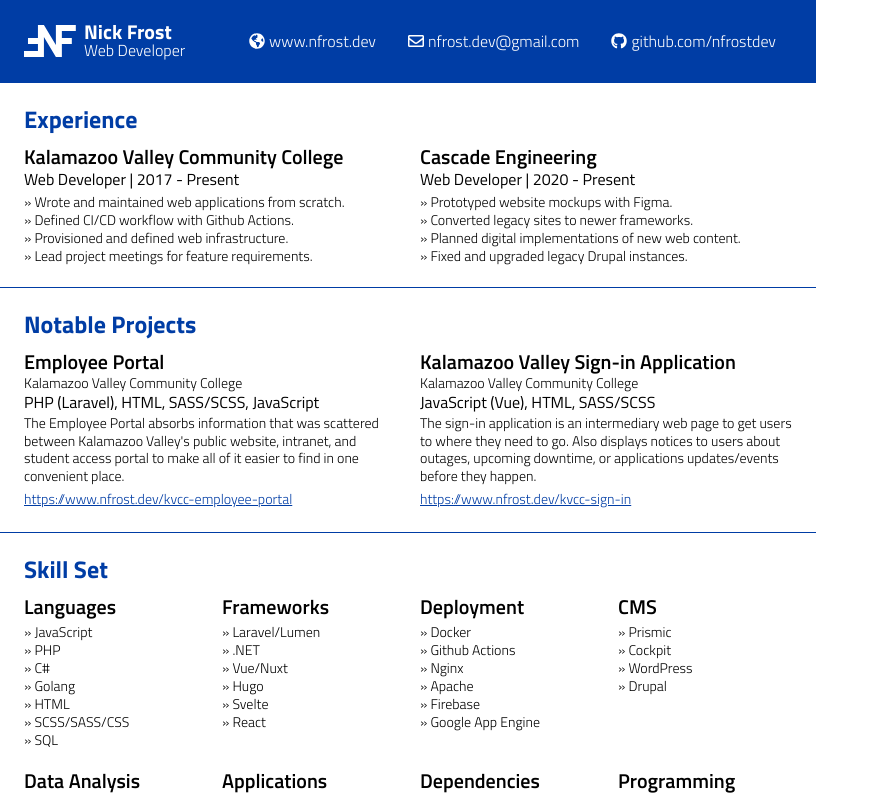
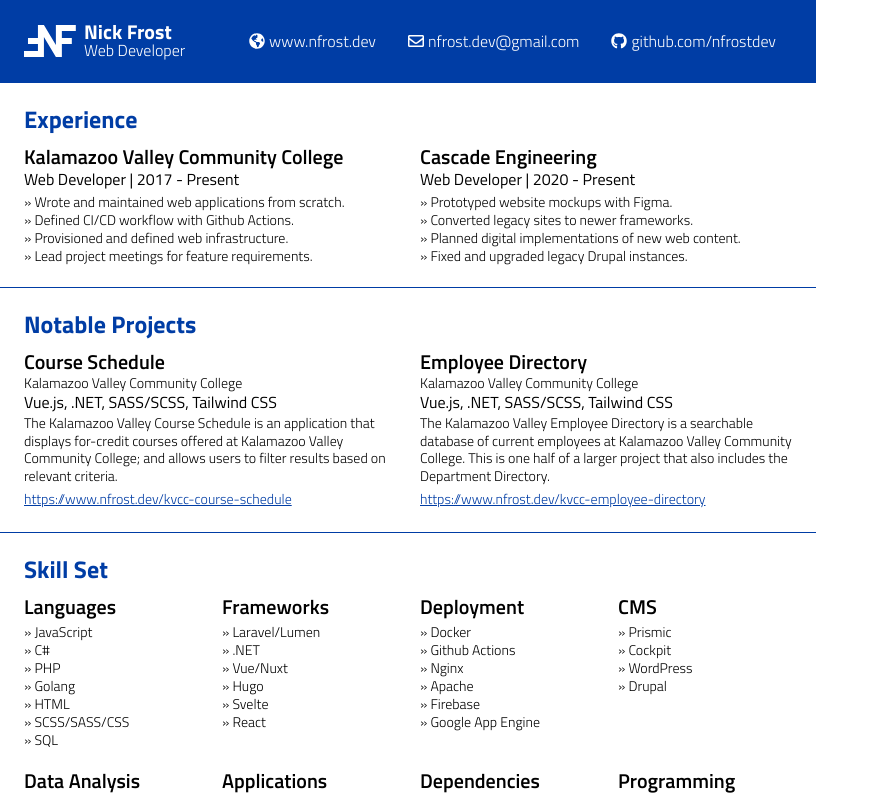
Before and after one commit to nickfrostus/html-resume, a Vue app: page / in a window 1280 px wide. Shown: the top 798 px of the page, without its empty margins (0-879 px from the left). Built offline with nearby package versions, Linux system fonts and the light colour scheme.

Commit message:
resume updates

```diff
--- a/src/App.vue
+++ b/src/App.vue
@@ -28,22 +28,22 @@
 
     <h2>Notable Projects</h2>
     <div class="container">
-      <notable-project title="Employee Portal"
+      <notable-project title="Course Schedule"
                        client="Kalamazoo Valley Community College"
-                       technologies="PHP (Laravel), HTML, SASS/SCSS, JavaScript"
-                       description="The Employee Portal absorbs information that was scattered between Kalamazoo Valley's public website, intranet, and student access portal to make all of it easier to find in one convenient place."
-                       link="https://www.nfrost.dev/kvcc-employee-portal"/>
-      <notable-project title="Kalamazoo Valley Sign-in Application"
+                       technologies="Vue.js, .NET, SASS/SCSS, Tailwind CSS"
+                       description="The Kalamazoo Valley Course Schedule is an application that displays for-credit courses offered at Kalamazoo Valley Community College; and allows users to filter results based on relevant criteria."
+                       link="https://www.nfrost.dev/kvcc-course-schedule"/>
+      <notable-project title="Employee Directory"
                        client="Kalamazoo Valley Community College"
-                       technologies="JavaScript (Vue), HTML, SASS/SCSS"
-                       description="The sign-in application is an intermediary web page to get users to where they need to go. Also displays notices to users about outages, upcoming downtime, or applications updates/events before they happen."
-                       link="https://www.nfrost.dev/kvcc-sign-in"/>
+                       technologies="Vue.js, .NET, SASS/SCSS, Tailwind CSS"
+                       description="The Kalamazoo Valley Employee Directory is a searchable database of current employees at Kalamazoo Valley Community College. This is one half of a larger project that also includes the Department Directory."
+                       link="https://www.nfrost.dev/kvcc-employee-directory"/>
     </div>
 
     <h2>Skill Set</h2>
     <div class="container container--skillset">
       <skill-set title="Languages"
-                 :skills="['JavaScript', 'PHP', 'C#', 'Golang', 'HTML', 'SCSS/SASS/CSS', 'SQL']"/>
+                 :skills="['JavaScript', 'C#', 'PHP', 'Golang', 'HTML', 'SCSS/SASS/CSS', 'SQL']"/>
       <skill-set title="Frameworks"
                  :skills="['Laravel/Lumen', '.NET', 'Vue/Nuxt', 'Hugo', 'Svelte', 'React']"/>
       <skill-set title="Deployment"
--- a/src/components/PageHeader.vue
+++ b/src/components/PageHeader.vue
@@ -18,7 +18,7 @@
                 <font-awesome-icon :icon="['far', 'envelope']" class="nav__link__icon"/>
                 <span>nfrost.dev@gmail.com</span>
             </a>
-            <a href="https://www.nfrost.dev/" class="nav__link">
+            <a href="https://github.com/nfrostdev" class="nav__link">
                 <font-awesome-icon :icon="['fab', 'github']" class="nav__link__icon"/>
                 <span>github.com/nfrostdev</span>
             </a>
```
Also changed, not shown: 2 other files (tests, documents, lock files or other folders).
